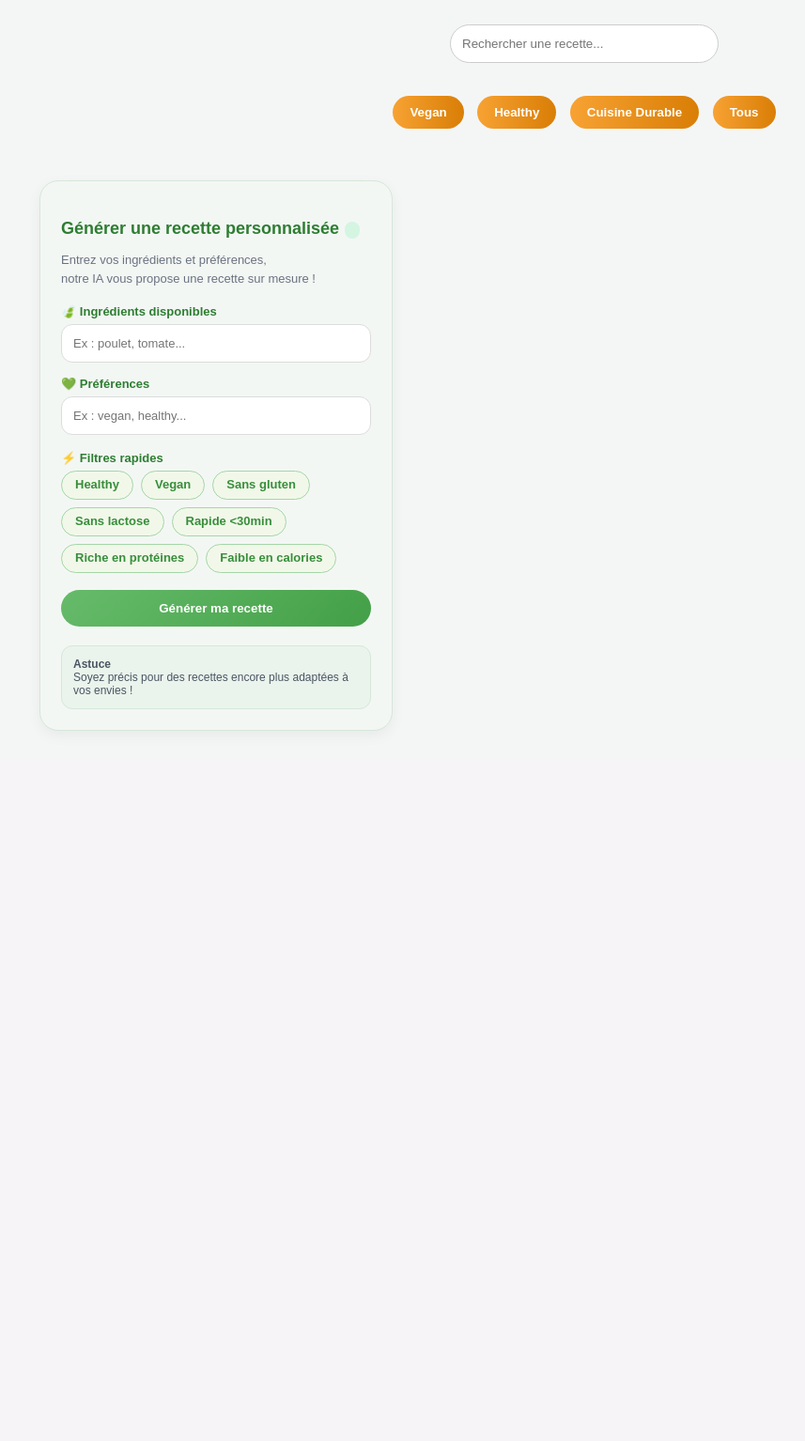
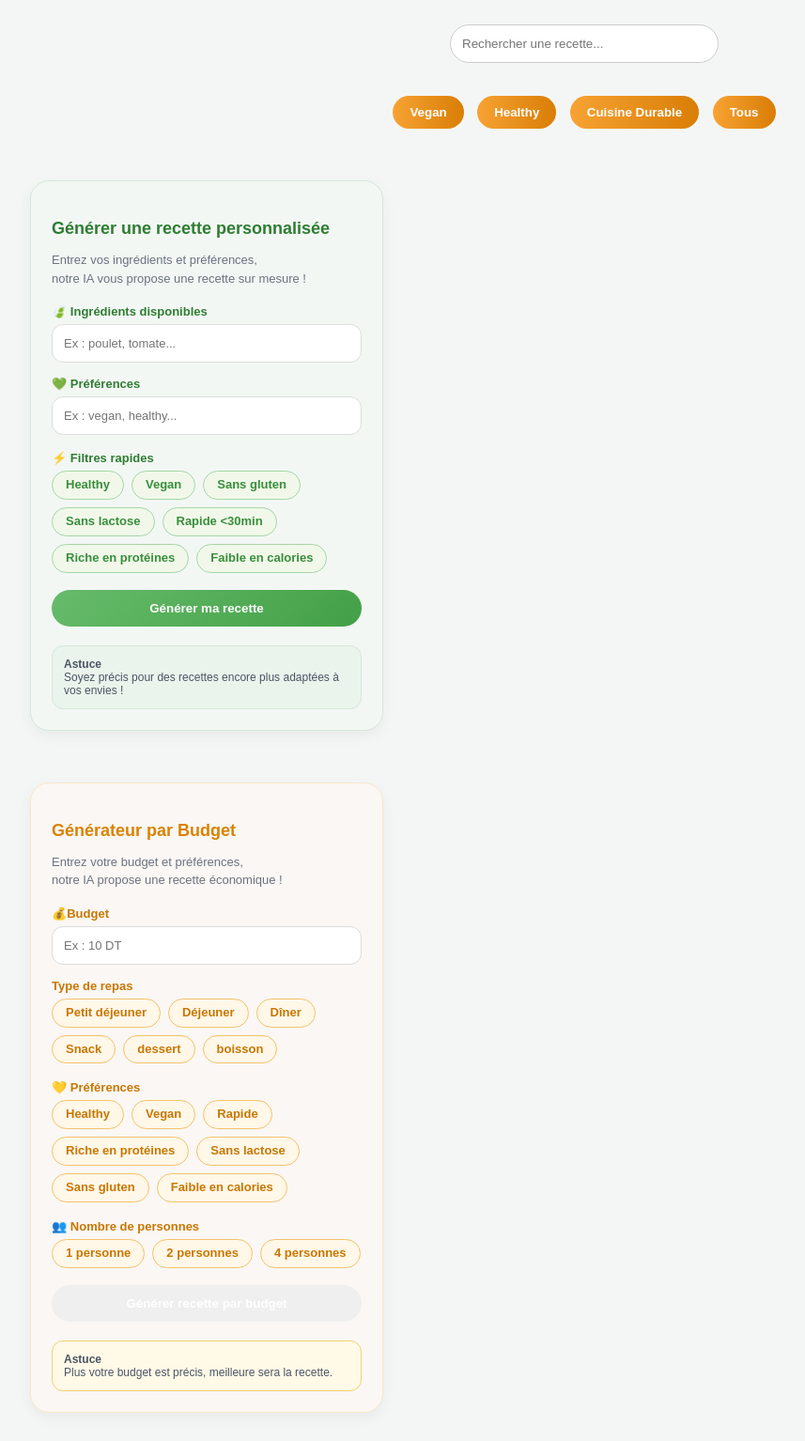
Before and after one commit to TraSeuR/Esprit-PW-2A20-2026-NutriVerse, a PHP site: page /recettes.php in a window 1280 px wide. Shown: the part 271-1805 px from the top of the page at 94% size, without its empty margins (18-875 px from the left). Before the commit the page ends 1049 px from the top, so only its background shows below. Run offline with PHP 8.4, Linux system fonts and the light colour scheme; data that the repository does not hold is empty.

Commit message:
ajout du forme du metier avanc 2

```diff
--- a/View/FrontOffice_recette/ai.js
+++ b/View/FrontOffice_recette/ai.js
@@ -34,13 +34,24 @@ document.addEventListener("DOMContentLoaded", function () {
     let ingredients = document.getElementById("ingredients").value;
     let preferences = pref.value;
 
+    // changer bouton
+    btn.innerHTML = "Génération en cours...";
+    btn.disabled = true;
+    btn.style.opacity = "0.7";
+
     let xhr = new XMLHttpRequest();
 
     xhr.open("POST", "generate_recette.php", true);
     xhr.setRequestHeader("Content-type", "application/x-www-form-urlencoded");
 
     xhr.onload = function () {
+
         document.getElementById("resultats").innerHTML = this.responseText;
+
+        // remettre bouton normal
+        btn.innerHTML = "Générer";
+        btn.disabled = false;
+        btn.style.opacity = "1";
     };
 
     xhr.send(
@@ -48,5 +59,4 @@ document.addEventListener("DOMContentLoaded", function () {
         "&preferences=" + encodeURIComponent(preferences)
     );
 };
-
 });
--- a/View/FrontOffice_recette/assets/recette.css
+++ b/View/FrontOffice_recette/assets/recette.css
@@ -485,3 +485,149 @@ body {
 .recipe-page .menu-toggle{
   display:none;
 }
+
+/* ================================================= */
+/* GENERATEUR BUDGET = MEME DESIGN + SOUS LE 1ER     */
+/* ================================================= */
+
+
+
+/* même largeur + même style déjà hérités de .ai-generator */
+
+
+/* champ budget */
+.budget-generator input[type="number"]{
+  width:100%;
+  padding:12px;
+  border-radius:12px;
+  border:1px solid #dcdcdc;
+  background:#fff;
+  margin-bottom:15px;
+  outline:none;
+  font-size:13px;
+  box-sizing:border-box;
+  transition:0.3s;
+  font-family:'Onest',sans-serif;
+}
+
+.budget-generator input[type="number"]:focus{
+  border-color:#f1dd63;
+  box-shadow:0 0 0 3px rgba(172, 156, 84, 0.2);
+}
+
+
+/* bouton générer budget */
+.budget-generator > button:last-of-type{
+  width:100%;
+  padding:12px;
+  border-radius:25px;
+  border:none;
+  background:linear-gradient(135deg,#f7a233);
+  color:white;
+  font-weight:600;
+  cursor:pointer;
+  transition:0.3s;
+  font-family:'Onest',sans-serif;
+}
+
+.budget-generator > button:last-of-type:hover{
+  transform:scale(1.05);
+}
+
+
+/* tip box */
+.budget-generator .ai-tip{
+  margin-top:20px;
+  padding:12px;
+  border-radius:12px;
+  font-size:12px;
+  color:#4b5563;
+
+}
+
+
+
+/* budget sous personnalisé */
+.budget-generator{
+  margin-top:25px;
+  width:330px;
+  display:block;
+
+    background:#faf7f4 !important;   /* orange très clair */
+    border:1px solid #f8e7c8 !important;
+}
+
+
+.left-column{
+    display:flex;
+    flex-direction:column;
+    gap:30px;
+    width:100%;
+}
+
+.main-layout{
+    display:grid;
+    grid-template-columns: 340px 1fr;
+    gap:40px;
+    padding:30px 50px;
+    align-items:start;
+}
+
+.recettes-content{
+    padding-left:40px !important;
+}
+
+/* GENERATEUR BUDGET = thème orange */
+
+/* titre */
+.budget-generator h3{
+    color:#d98200;
+}
+
+/* labels */
+.budget-generator label{
+    color:#c77700;
+}
+
+/* badge rond */
+.budget-generator .badge{
+    background:#ffe8c2;
+    color:#f39c12;
+}
+
+
+
+/* hover */
+.budget-generator button:hover{
+    transform:scale(1.03);
+}
+
+/* input focus */
+.budget-generator input:focus{
+    border-color:#f7b733;
+    box-shadow:0 0 0 3px rgba(247,183,51,.20);
+}
+
+/* box astuce */
+.budget-generator .ai-tip{
+    background:#fff9e8;
+    border:1px solid #f5d06a;
+}
+
+
+/* TAGS ORANGE BUDGET (force override) */
+.budget-generator .quick-tags .quick-tag-btn{
+    border:1.5px solid #f5c26b !important;
+    background:#fff7e8 !important;
+    color:#c77700 !important;
+}
+
+.budget-generator .quick-tags .quick-tag-btn:hover{
+    background:#ffe9c8 !important;
+}
+
+.budget-generator .quick-tags .quick-tag-btn.active{
+    background:#f39c12 !important;
+    color:#fff !important;
+    border-color:#f39c12 !important;
+}
--- a/View/FrontOffice_recette/recettes.php
+++ b/View/FrontOffice_recette/recettes.php
@@ -115,11 +115,13 @@ $recettes = $recetteC->listes($categorie, $search);
 </div>
 
 </form>
+
 <div class="main-layout">
+    <div class="left-column">
 
 <div class="ai-generator">
 
-    <h3> Générer une recette personnalisée <span class="badge"></span></h3>
+<h3> Générer une recette personnalisée </h3>
 
 <p>
 Entrez vos ingrédients et préférences,<br>
@@ -152,8 +154,61 @@ $recettes = $recetteC->listes($categorie, $search);
 
 </div>
 
+<div class="ai-generator budget-generator">
+
+<h3> Générateur par Budget </h3>
+
+<p>
+Entrez votre budget et préférences,<br>
+notre IA propose une recette économique !
+</p>
+
+<label>💰Budget</label>
+<input type="number" placeholder="Ex : 10 DT">
+
+<label> Type de repas</label>
+
+<div class="quick-tags">
+    <button type="button" class="quick-tag-btn"><span>Petit déjeuner</span></button>
+    <button type="button" class="quick-tag-btn"><span>Déjeuner</span></button>
+    <button type="button" class="quick-tag-btn"><span>Dîner</span></button>
+    <button type="button" class="quick-tag-btn"><span>Snack</span></button>
+    <button type="button" class="quick-tag-btn"><span>dessert</span></button>
+    <button type="button" class="quick-tag-btn"><span>boisson</span></button>
+</div>
+
+<label>💛 Préférences</label>
+
+<div class="quick-tags">
+    <button type="button" class="quick-tag-btn"><span>Healthy</span></button>
+    <button type="button" class="quick-tag-btn"><span>Vegan</span></button>
+    <button type="button" class="quick-tag-btn"><span>Rapide</span></button>
+    <button type="button" class="quick-tag-btn"><span>Riche en protéines</span></button>
+    <button type="button" class="quick-tag-btn"><span>Sans lactose</span></button>
+    <button type="button" class="quick-tag-btn"><span>Sans gluten</span></button>
+    <button type="button" class="quick-tag-btn"><span>Faible en calories</span></button>
+</div>
+<label>👥 Nombre de personnes</label>
+
+<div class="quick-tags">
+    <button type="button" class="quick-tag-btn"><span>1 personne</span></button>
+    <button type="button" class="quick-tag-btn "><span>2 personnes</span></button>
+    <button type="button" class="quick-tag-btn"><span>4 personnes</span></button>
+</div>
+
+<button type="button">Générer recette par budget</button>
+
+<div class="ai-tip">
+<strong>Astuce</strong><br>
+Plus votre budget est précis, meilleure sera la recette.
+</div>
+
+</div>
+</div>
+
 
     <!-- RECETTES -->
+
     <div class="recettes-content">
         <div class="recettes-container" id="resultats">
 
```
Also changed, not shown: View/FrontOffice_recette/generate_recette.php (+30 -1 lines). Lines whose indentation alone changed are shown as unchanged.
